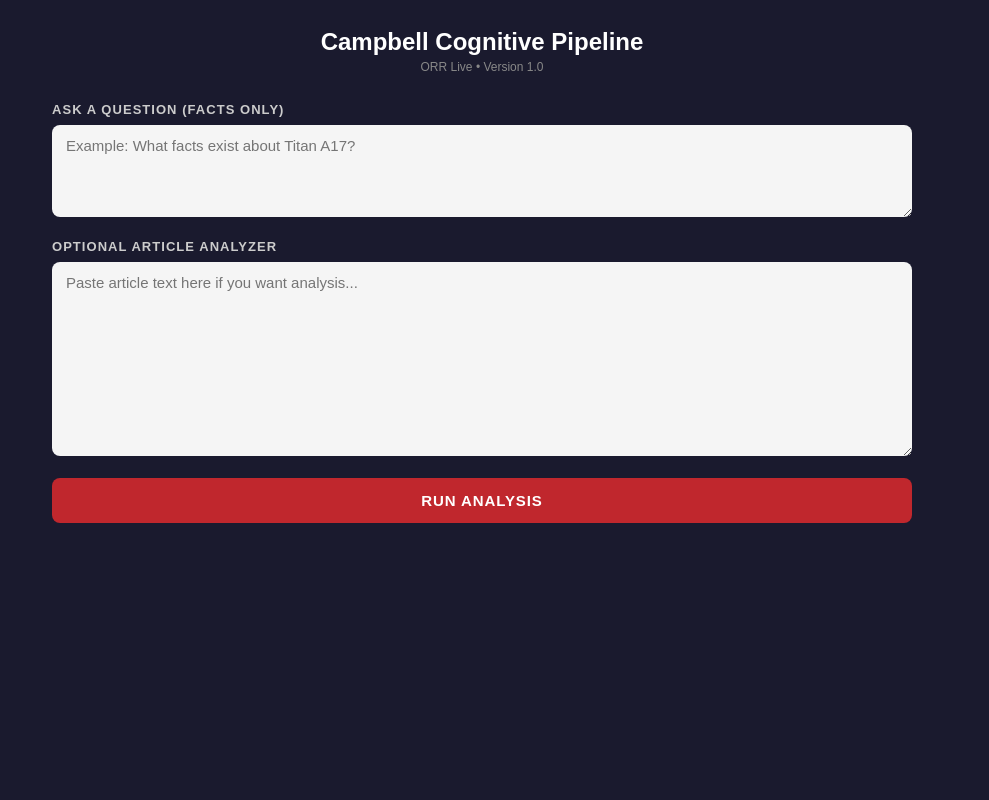
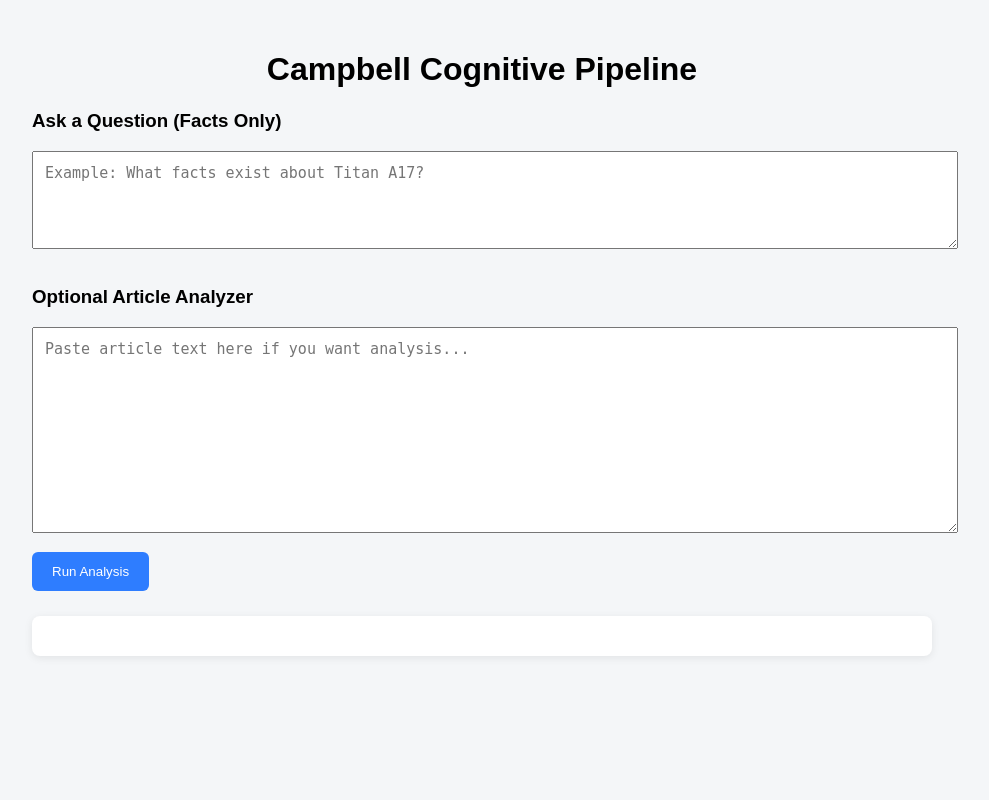
Before and after one commit to seprimo22-bit/Pipeline-MVP2, a Flask app: page / in a window 1280 px wide. Shown: the whole page, without its empty margins (158-1147 px from the left). Run offline with Flask 3, Linux system fonts and the light colour scheme.

Commit message:
Update index.html

```diff
--- a/templates/index.html
+++ b/templates/index.html
@@ -1,109 +1,58 @@
 <!DOCTYPE html>
-<html lang="en">
+<html>
 <head>
-<meta charset="UTF-8">
-<meta name="viewport" content="width=device-width, initial-scale=1.0">
     <title>Campbell Cognitive Pipeline</title>
     <style>
-* { box-sizing: border-box; margin: 0; padding: 0; }
-
         body {
             font-family: Arial, sans-serif;
-  background: #1a1a2e;
-  color: #f0f0f0;
-  min-height: 100vh;
-  padding: 28px 20px 40px;
             max-width: 900px;
             margin: auto;
+            padding: 30px;
+            background: #f4f6f8;
         }
 
         h1 {
             text-align: center;
-  font-size: 24px;
-  font-weight: 900;
-  color: #ffffff;
-  margin-bottom: 4px;
-}
-
-.subtitle {
-  text-align: center;
-  font-size: 12px;
-  color: #888;
-  margin-bottom: 28px;
-}
-
-h3 {
-  font-size: 13px;
-  font-weight: 700;
-  color: #ccc;
-  text-transform: uppercase;
-  letter-spacing: .08em;
-  margin-bottom: 8px;
         }
 
         textarea {
             width: 100%;
-  padding: 12px 14px;
+            padding: 12px;
             font-size: 15px;
-  font-family: Arial, sans-serif;
-  background: #f5f5f5;
-  color: #111;
-  border: none;
-  border-radius: 8px;
-  resize: vertical;
-  margin-bottom: 18px;
-  outline: none;
-}
-
-textarea:focus {
-  box-shadow: 0 0 0 3px rgba(192,39,45,0.4);
+            margin-bottom: 15px;
         }
 
         button {
-  padding: 14px 28px;
-  background: #c0272d;
+            padding: 12px 20px;
+            background: #2e7dff;
             color: white;
             border: none;
-  border-radius: 8px;
-  font-size: 15px;
-  font-weight: 900;
-  font-family: Arial, sans-serif;
-  letter-spacing: .06em;
+            border-radius: 6px;
             cursor: pointer;
-  text-transform: uppercase;
-  display: block;
-  width: 100%;
-  margin-bottom: 24px;
         }
 
-button:hover { background: #a01f24; }
+        button:hover {
+            background: #1b5edb;
+        }
 
         #answer {
-  margin-top: 8px;
+            margin-top: 25px;
             padding: 20px;
-  background: #f5f5f5;
-  color: #111;
+            background: white;
             border-radius: 8px;
             white-space: pre-wrap;
             box-shadow: 0 2px 8px rgba(0,0,0,0.08);
-  font-size: 14px;
-  line-height: 1.7;
-  display: none;
         }
     </style>
 </head>
 <body>
-
     <h1>Campbell Cognitive Pipeline</h1>
-<div class="subtitle">ORR Live &bull; Version 1.0</div>
 
     <h3>Ask a Question (Facts Only)</h3>
-<textarea id="question" rows="4"
-  placeholder="Example: What facts exist about Titan A17?"></textarea>
+    <textarea id="question" rows="4" placeholder="Example: What facts exist about Titan A17?"></textarea>
 
     <h3>Optional Article Analyzer</h3>
-<textarea id="article" rows="10"
-  placeholder="Paste article text here if you want analysis..."></textarea>
+    <textarea id="article" rows="10" placeholder="Paste article text here if you want analysis..."></textarea>
 
     <button onclick="ask()">Run Analysis</button>
 
@@ -113,10 +62,8 @@ button:hover { background: #a01f24; }
         async function ask() {
             const q = document.getElementById("question").value;
             const article = document.getElementById("article").value;
-  const ansDiv = document.getElementById("answer");
 
-  ansDiv.style.display = "block";
-  ansDiv.innerText = "Running analysis...";
+            document.getElementById("answer").innerText = "Running analysis...";
 
             try {
                 const res = await fetch("/ask", {
@@ -128,16 +75,14 @@ async function ask() {
                 const data = await res.json();
 
                 if (data.analysis) {
-      ansDiv.innerText = data.analysis;
+                    document.getElementById("answer").innerText = data.analysis;
                 } else {
-      ansDiv.innerText = JSON.stringify(data, null, 2);
+                    document.getElementById("answer").innerText = JSON.stringify(data, null, 2);
                 }
-
             } catch (err) {
-    ansDiv.innerText = "Error contacting server.";
+                document.getElementById("answer").innerText = "Error contacting server.";
             }
         }
     </script>
-
 </body>
 </html>
```
Lines whose indentation alone changed are shown as unchanged.
